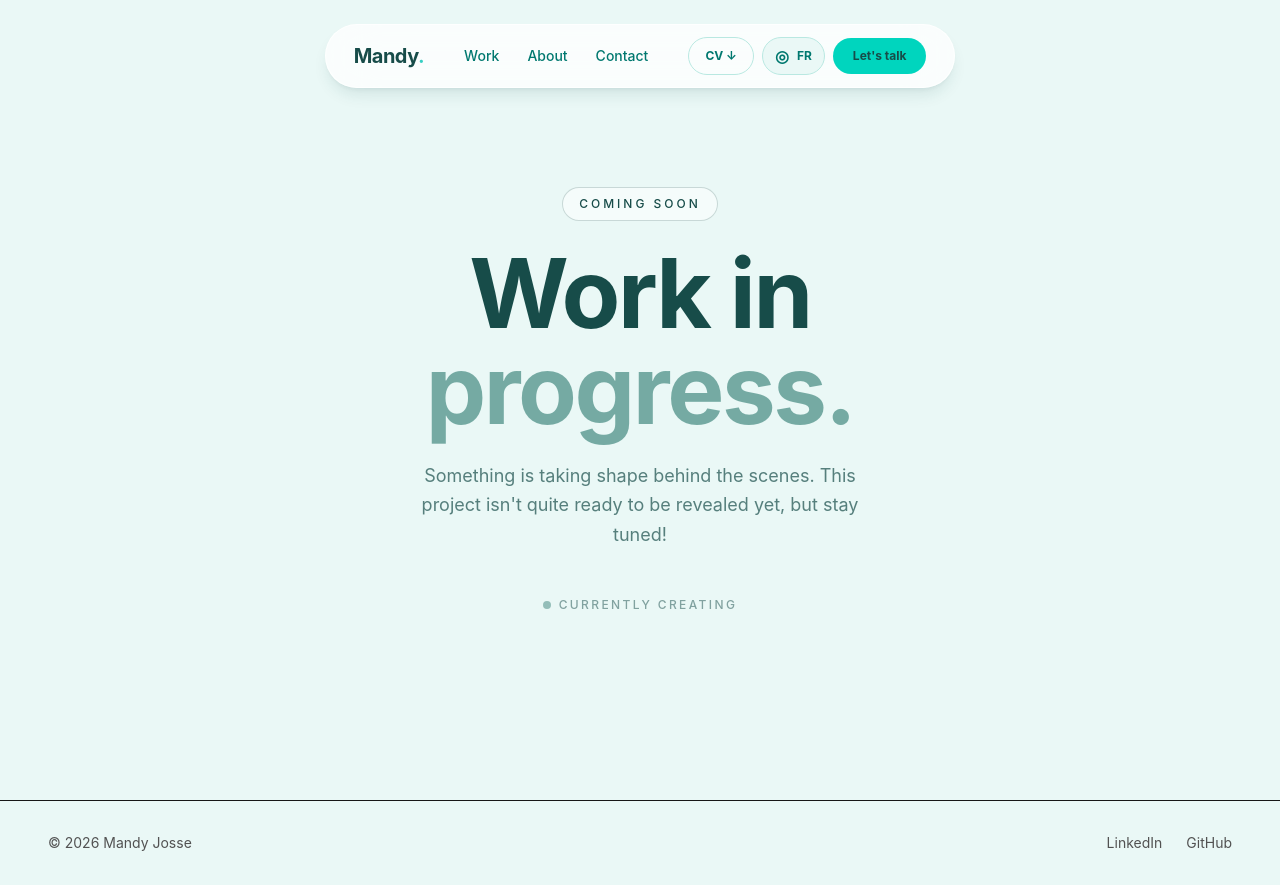
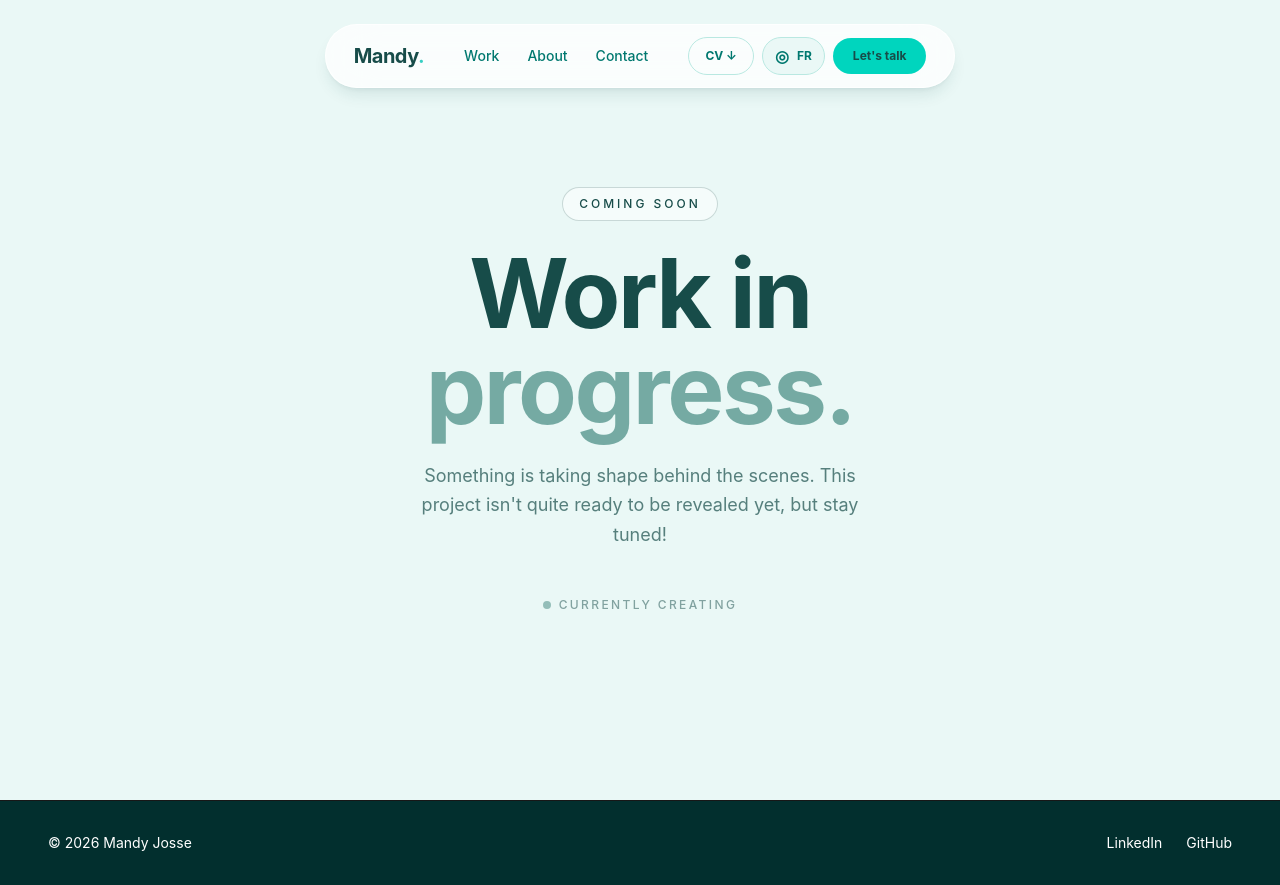
Before and after one commit to Mandy-Josse/MySite-Portfolio, a React (Vite) app: page /MySite-Portfolio/projects/latoise in a window 1280 px wide. Built offline with nearby package versions, Linux system fonts and the light colour scheme.

Commit message:
Better footer

```diff
--- a/src/components/footer.jsx
+++ b/src/components/footer.jsx
@@ -4,7 +4,7 @@ export default function Footer() {
   const { t } = useLanguage();
 
   return (
-    <footer className="flex flex-col justify-between gap-4 border-t border-neutral-900 px-8 py-8 text-sm text-neutral-600 md:flex-row md:px-12">
+    <footer className="flex flex-col justify-between bg-teal-950 gap-4 border-t border-neutral-900 px-8 py-8 text-sm text-white md:flex-row md:px-12">
       <p>{t.footer.copyright}</p>
 
       <div className="flex gap-6">
@@ -12,7 +12,7 @@ export default function Footer() {
           href="https://fr.linkedin.com/in/mandy-josse-113671352"
           target="_blank"
           rel="noopener noreferrer"
-          className="transition hover:text-white"
+          className="transition hover:text-teal-500"
         >
           {t.footer.linkedin}
         </a>
@@ -21,7 +21,7 @@ export default function Footer() {
           href="https://github.com/Mandy-Josse"
           target="_blank"
           rel="noopener noreferrer"
-          className="transition hover:text-white"
+          className="transition hover:text-teal-500"
         >
           {t.footer.github}
         </a>
--- a/src/components/reverieIntro.jsx
+++ b/src/components/reverieIntro.jsx
@@ -17,7 +17,7 @@ export default function Projects() {
           {/* Project visual */}
           <Link
             to="/projects/reverie"
-            className="group relative block overflow-hidden rounded-2xl bg-neutral-900"
+            className="group relative block overflow-hidden rounded-2xl bg-teal-900"
           >
             <img
               src={`${import.meta.env.BASE_URL}images/reverie-cover.png`}              alt={t.featuredProject.alt}
@@ -31,25 +31,25 @@ export default function Projects() {
 
           {/* Project information */}
           <div>
-            <span className="text-sm uppercase tracking-widest text-neutral-500">
+            <span className="text-sm uppercase tracking-widest text-teal-500">
               {t.featuredProject.category}
             </span>
 
             <h2 className="mt-4 text-5xl font-bold tracking-tight md:text-7xl">
               {t.featuredProject.title}
               <br />
-              <span className="text-neutral-500">
+              <span className="text-teal-500">
                 {t.featuredProject.titleAccent}
               </span>
             </h2>
 
-            <p className="mt-6 max-w-lg text-lg leading-relaxed text-neutral-400">
+            <p className="mt-6 max-w-lg text-lg leading-relaxed text-teal-500">
               {t.featuredProject.description}
             </p>
 
             <Link
               to="/projects/reverie"
-              className="mt-8 inline-flex items-center gap-3 border-b border-white pb-2 font-medium transition-all hover:gap-5"
+              className="mt-8 inline-flex items-center gap-3 border-b border-teal-500 pb-2 font-medium transition-all hover:gap-5 hover:border-teal-700 "
             >
               {t.featuredProject.explore.replace(" →", "")}
               <span aria-hidden="true">→</span>
```
